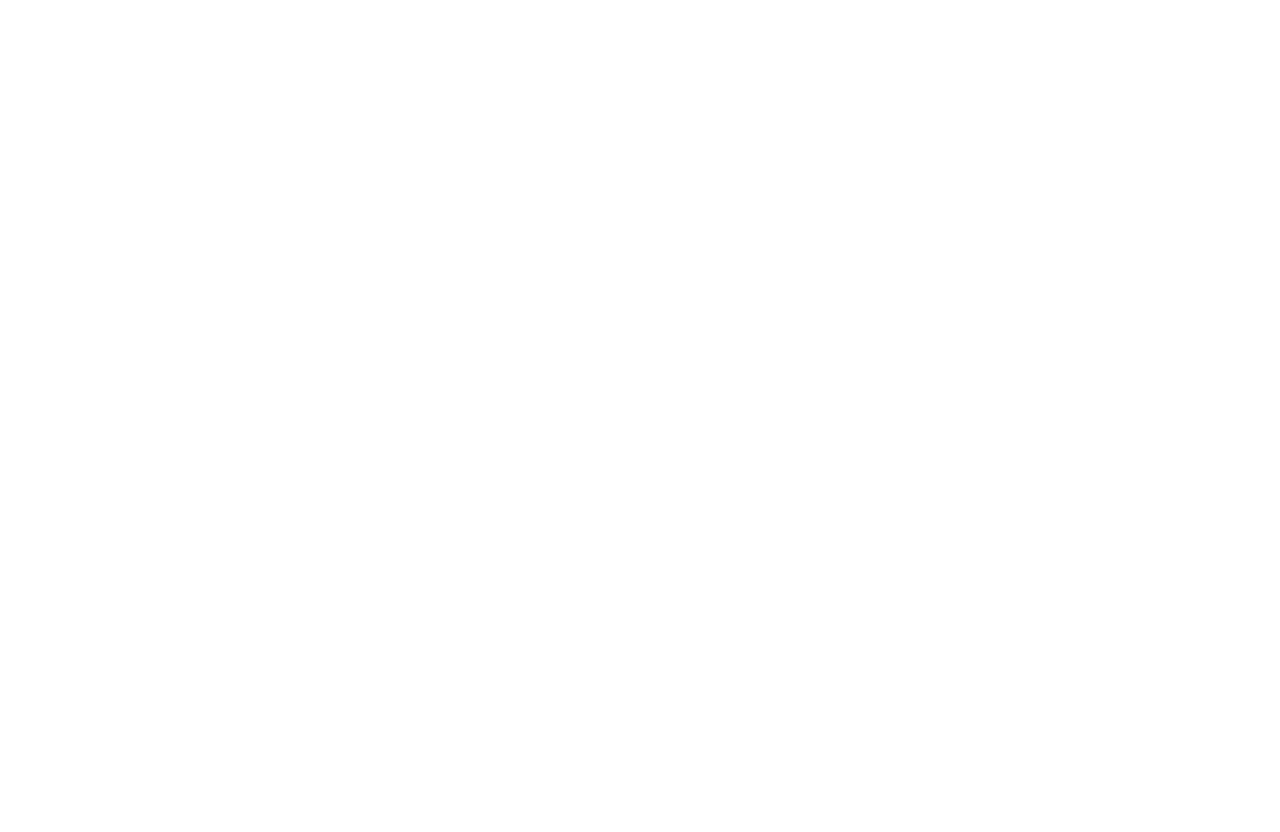
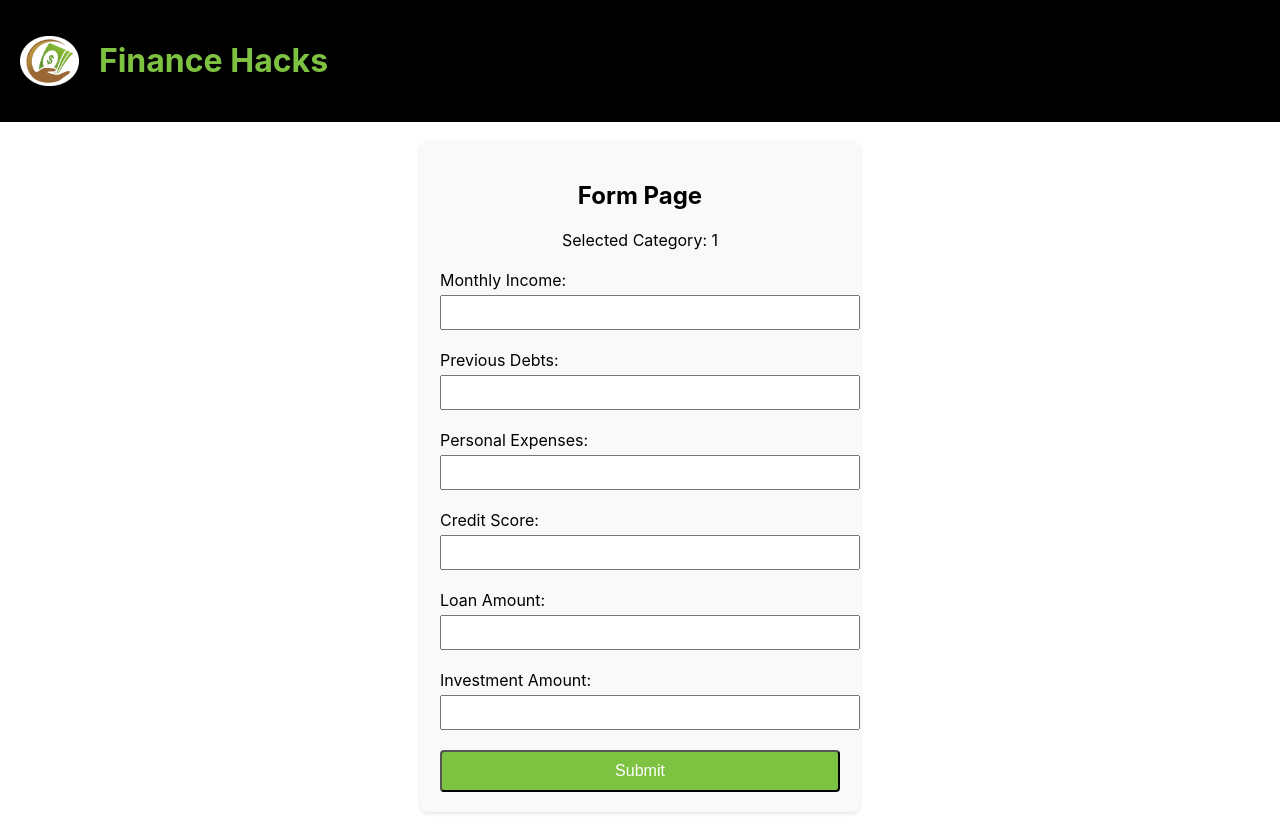
Before and after one commit to kpa1sai/Billiken-Hacks, a React (Create React App) app in the folder client/: page /form/1 in a window 1280 px wide. Before the commit this address had no page. Before the commit the page ends 800 px from the top, so only its background shows below. Built offline with nearby package versions, Linux system fonts and the light colour scheme.

Commit message:
form page

```diff
--- a/client/src/App.js
+++ b/client/src/App.js
@@ -2,14 +2,16 @@ import React from 'react';
 import { Routes, Route, useNavigate } from 'react-router-dom';
 import Categories from './Categories';
 import logo from './logo.png'; // Ensure the logo image is available in the src folder
+import Form from './Form';
 
 const App = () => {
     return (
         <div>
             <Header />
             <Routes>
-                <Route path="/" element={<MainContent />} />
-                <Route path="/categories" element={<Categories />} />
+            <Route path="/" element={<MainContent />} />
+            < Route path="/Categories" element={<Categories />}  />
+            <Route path="/form/:category" element={<Form />} />
             </Routes>
         </div>
     );
--- a/client/src/Categories.js
+++ b/client/src/Categories.js
@@ -32,7 +32,7 @@ const Categories = () => {
               color: '#7ec242',
               transition: 'transform 0.3s',
             }}
-            onClick={() => handleCategoryClick('car-luxury-goods')}
+            onClick={() => handleCategoryClick('Car-Luxury-Goods')}
           >
             <h3 style={{ fontFamily: 'Arial, sans-serif', fontSize: '24px', marginBottom: '10px' }}>Car/Luxury Goods</h3>
              </div>
@@ -48,7 +48,7 @@ const Categories = () => {
               color: '#7ec242',
               transition: 'transform 0.3s',
             }}
-            onClick={() => handleCategoryClick('new-home-purchase')}
+            onClick={() => handleCategoryClick('New-Home-Purchase')}
           >
             <h3 style={{ fontFamily: 'Arial, sans-serif', fontSize: '24px', marginBottom: '10px' }}>New Home Purchase</h3>
             </div>
@@ -64,7 +64,7 @@ const Categories = () => {
               color: '#7ec242',
               transition: 'transform 0.3s',
             }}
-            onClick={() => handleCategoryClick('gold-investment')}
+            onClick={() => handleCategoryClick('Gold-Investment')}
           >
             <h3 style={{ fontFamily: 'Arial, sans-serif', fontSize: '24px', marginBottom: '10px' }}>Gold Investment</h3>
            </div>
--- /dev/null
+++ b/client/src/Form.css
@@ -0,0 +1,42 @@
+.form-container {
+  max-width: 600px;
+  margin: 0 auto;
+  padding: 20px;
+  background-color: #f2f2f2;
+  border-radius: 8px;
+  box-shadow: 0 2px 4px rgba(0, 0, 0, 0.1);
+}
+
+.form {
+  display: grid;
+  grid-gap: 20px;
+}
+
+.form-group {
+  display: grid;
+  grid-template-columns: 1fr 2fr;
+  align-items: center;
+}
+
+label {
+  font-weight: bold;
+}
+
+input[type="number"] {
+  padding: 10px;
+  border: 1px solid #ccc;
+  border-radius: 4px;
+}
+
+.submit-button {
+  padding: 10px 20px;
+  background-color: #007bff;
+  color: #fff;
+  border: none;
+  border-radius: 4px;
+  cursor: pointer;
+}
+
+.submit-button:hover {
+  background-color: #0056b3;
+}
--- /dev/null
+++ b/client/src/Form.js
@@ -0,0 +1,55 @@
+import React from 'react';
+import { useParams } from 'react-router-dom';
+import logo from './logo.png'; // Make sure to import your logo image
+
+const Form = () => {
+  const { category } = useParams();
+
+  return (
+    <div>
+      <header style={{ backgroundColor: '#000000', padding: '20px' }}>
+        <div style={{ display: 'flex', alignItems: 'center' }}>
+          <img src={logo} alt="Finance Hacks" style={{ height: '50px', marginRight: '20px' }} />
+          <h1 style={{ color: '#7ec242', fontSize: '32px' }}>Finance Hacks</h1>
+        </div>
+      </header>
+      <div style={{ display: 'flex', justifyContent: 'center', alignItems: 'center', minHeight: 'calc(100vh - 90px)' }}>
+        <div style={{ width: '400px', padding: '20px', backgroundColor: '#f9f9f9', borderRadius: '8px', boxShadow: '0 2px 4px rgba(0, 0, 0, 0.1)' }}>
+          <h2 style={{ textAlign: 'center', fontSize: '24px', marginBottom: '20px' }}>Form Page</h2>
+          <p style={{ textAlign: 'center', marginBottom: '20px' }}>Selected Category: {category}</p>
+          <form style={{ display: 'grid', gap: '20px' }}>
+            <div>
+              <label htmlFor="monthlyIncome" style={{ display: 'block', marginBottom: '5px' }}>Monthly Income:</label>
+              <input type="number" id="monthlyIncome" name="monthlyIncome" required style={{ width: '100%', padding: '8px' }} />
+            </div>
+            <div>
+              <label htmlFor="previousDebts" style={{ display: 'block', marginBottom: '5px' }}>Previous Debts:</label>
+              <input type="number" id="previousDebts" name="previousDebts" required style={{ width: '100%', padding: '8px' }} />
+            </div>
+            <div>
+              <label htmlFor="personalExpenses" style={{ display: 'block', marginBottom: '5px' }}>Personal Expenses:</label>
+              <input type="number" id="personalExpenses" name="personalExpenses" required style={{ width: '100%', padding: '8px' }} />
+            </div>
+            <div>
+              <label htmlFor="creditScore" style={{ display: 'block', marginBottom: '5px' }}>Credit Score:</label>
+              <input type="number" id="creditScore" name="creditScore" required style={{ width: '100%', padding: '8px' }} />
+            </div>
+            <div>
+              <label htmlFor="loanAmount" style={{ display: 'block', marginBottom: '5px' }}>Loan Amount:</label>
+              <input type="number" id="loanAmount" name="loanAmount" required style={{ width: '100%', padding: '8px' }} />
+            </div>
+            <div>
+              <label htmlFor="investmentAmount" style={{ display: 'block', marginBottom: '5px' }}>Investment Amount:</label>
+              <input type="number" id="investmentAmount" name="investmentAmount" required style={{ width: '100%', padding: '8px' }} />
+            </div>
+            <button type="submit" style={{ backgroundColor: '#7ec242', color: 'white', padding: '10px', borderRadius: '4px', fontSize: '16px', cursor: 'pointer' }}>
+              Submit
+            </button>
+          </form>
+        </div>
+      </div>
+    </div>
+  );
+}
+
+export default Form;
```
